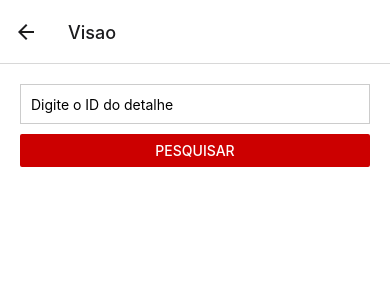
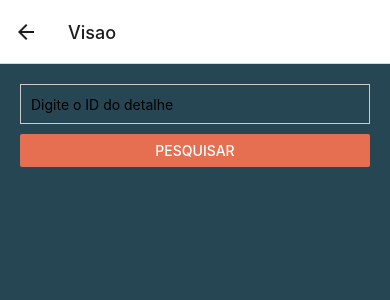
Before and after one commit to Joao-Navarro/App_Alocacoes, a React Native app in the folder alocacaoApp/: screen /Visao in a window 390 px wide. Shown: the top 300 px of the page. Built offline with nearby package versions, Linux system fonts and the light colour scheme.

Commit message:
Crud funcionando

```diff
--- a/alocacaoApp/Screen/Alocacao.jsx
+++ b/alocacaoApp/Screen/Alocacao.jsx
@@ -3,7 +3,7 @@ import React, { useState } from 'react';
 import { View, Button, Text, FlatList, StyleSheet } from 'react-native';
 
 // Define a URL base da API, ajuste conforme necessário
-const API_URL = "http://10.136.42.83:3000/"; // Ajuste para o seu IP
+const API_URL = "http://10.136.37.247:3000"; // Ajuste para o seu IP
 
 // Componente principal da tela SearchScreen
 export default function AlocacaoScreen() {
@@ -31,7 +31,7 @@ export default function AlocacaoScreen() {
     return (
         <View style={styles.container}>
             {/* Botão para buscar todos os professores */}
-            <Button title="Consultar" onPress={fetchAllAlocacao} color={'#CC0000'} />
+            <Button style={styles.button} title="Consultar" onPress={fetchAllAlocacao} color={"#E76F51"}/>
             {/* Exibe a lista de professores, se existir */}
             {alocacao.length > 0 && (
                 <FlatList
@@ -58,13 +58,14 @@ const styles = StyleSheet.create({
     container: {
         flex: 1, // Ocupa todo o espaço disponível
         padding: 20, // Espaçamento interno
-        backgroundColor: "#fff", // Cor de fundo branca
+        backgroundColor: '#264653', // Cor de fundo branca
     },
     alocacao: {
         padding: 10, // Espaçamento interno
         marginTop: 20, // Margem superior
         borderBottomColor: "#ccc", // Cor da borda inferior
         borderBottomWidth: 1, // Largura da borda inferior
+        color: "#ccc"
     },
     error: {
         color: 'red', // Cor do texto do erro
@@ -72,5 +73,8 @@ const styles = StyleSheet.create({
     },
     button: {
 
+        color: "#E76F51",
+        margin: 1
+
     }
 });
--- a/alocacaoApp/Screen/Professores.jsx
+++ b/alocacaoApp/Screen/Professores.jsx
@@ -3,7 +3,7 @@ import React, { useState } from 'react';
 import { View, Button, Text, FlatList, StyleSheet } from 'react-native';
 
 // Define a URL base da API, ajuste conforme necessário
-const API_URL = "http://10.136.37.10:3000/"; // Ajuste para o seu IP
+const API_URL = "http://10.136.37.247:3000"; // Ajuste para o seu IP
 
 // Componente principal da tela SearchScreen
 export default function ProfessoresScreen() {
@@ -31,14 +31,14 @@ export default function ProfessoresScreen() {
     return (
         <View style={styles.container}>
             {/* Botão para buscar todos os professores */}
-            <Button title="Consultar" onPress={fetchAllAlocacoes} color={'#CC0000'} />
+            <Button title="Consultar" onPress={fetchAllAlocacoes} color={"#E76F51"} />
             {/* Exibe a lista de professores, se existir */}
             {alocacoes.length > 0 && (
                 <FlatList
                     data={alocacoes} // Dados da lista de professores
                     keyExtractor={(item) => item.id.toString()} // Função para extrair a chave de cada item
                     renderItem={({ item }) => (
-                        <View style={styles.alocacoes}>
+                        <View style={styles.professores}>
 
                             <Text>nome: {item.nome}</Text>
                             <Text>telefone: {item.telefone}</Text>
@@ -58,13 +58,14 @@ const styles = StyleSheet.create({
     container: {
         flex: 1, // Ocupa todo o espaço disponível
         padding: 20, // Espaçamento interno
-        backgroundColor: "#fff", // Cor de fundo branca
+        backgroundColor: '#264653', // Cor de fundo branca
     },
-    alocacoes: {
+    professores: {
         padding: 10, // Espaçamento interno
         marginTop: 20, // Margem superior
         borderBottomColor: "#ccc", // Cor da borda inferior
         borderBottomWidth: 1, // Largura da borda inferior
+        color: "#ccc"
     },
     error: {
         color: 'red', // Cor do texto do erro
--- a/alocacaoApp/Screen/Sala.jsx
+++ b/alocacaoApp/Screen/Sala.jsx
@@ -3,7 +3,7 @@ import React, { useState } from 'react';
 import { View, Button, Text, FlatList, StyleSheet } from 'react-native';
 
 // Define a URL base da API, ajuste conforme necessário
-const API_URL = "http://10.136.37.10:3000/"; // Ajuste para o seu IP
+const API_URL = "http://10.136.37.247:3000"; // Ajuste para o seu IP
 
 // Componente principal da tela SearchScreen
 export default function SalaScreen() {
@@ -31,14 +31,14 @@ export default function SalaScreen() {
     return (
         <View style={styles.container}>
             {/* Botão para buscar todos os professores */}
-            <Button title="Consultar" onPress={fetchAllSala} color={'#CC0000'} />
+            <Button title="Consultar" onPress={fetchAllSala} color={"#E76F51"} />
             {/* Exibe a lista de professores, se existir */}
-            {alocacoes.length > 0 && (
+            {salas.length > 0 && (
                 <FlatList
                     data={salas} // Dados da lista de professores
                     keyExtractor={(item) => item.id.toString()} // Função para extrair a chave de cada item
                     renderItem={({ item }) => (
-                        <View style={styles.Sala}>
+                        <View style={styles.salas}>
 
                             <Text>Nome sala: {item.nomesala}</Text>
                             <Text>Bloco: {item.bloco}</Text>
@@ -58,13 +58,14 @@ const styles = StyleSheet.create({
     container: {
         flex: 1, // Ocupa todo o espaço disponível
         padding: 20, // Espaçamento interno
-        backgroundColor: "#fff", // Cor de fundo branca
+        backgroundColor: '#264653', // Cor de fundo branca
     },
-    alocacoes: {
+    salas: {
         padding: 10, // Espaçamento interno
         marginTop: 20, // Margem superior
         borderBottomColor: "#ccc", // Cor da borda inferior
         borderBottomWidth: 1, // Largura da borda inferior
+        color: "#ccc"
     },
     error: {
         color: 'red', // Cor do texto do erro
--- a/alocacaoApp/Screen/Visao.jsx
+++ b/alocacaoApp/Screen/Visao.jsx
@@ -3,12 +3,12 @@ import React, { useState } from 'react';
 import { View, TextInput, Button, Text, FlatList, StyleSheet } from 'react-native';
 
 // Define a URL base da API, ajuste conforme necessário
-const API_URL = "http://10.136.37.10:3000/"; // Ajuste para o seu IP
+const API_URL = "http://10.136.37.247:3000"; // Ajuste para o seu IP
 
 // Componente principal da tela SearchScreen
 export default function DetalhesScreen() {
 
-    const [id, setId] = useState('');
+    const [id, setId] = useState([]);
     const [detalhe, setDetalhe] = useState(null);
     const [error, setError] = useState(null); // Estado para erros
 
@@ -21,12 +21,25 @@ export default function DetalhesScreen() {
                 throw new Error(errorResponse); // Lança um erro com a resposta
             }
             const data = await response.json(); // Converte a resposta para JSON
-            setDetalhe(data); // Atualiza o estado com o produto buscado
+            if (Array.isArray(data) && data.length > 0) {
+
+                setDetalhe(data[0])
+
+            }
+
+            else {
+
+                setDetalhe(null)
+                setError("Visão não encontrado")
+
+            }
+
             setError(null); // Reseta o estado de erro
+
         } catch (error) {
             console.error("Erro ao buscar detalhe:", error); // Loga o erro no console
             setError("Detalhe não encontrado"); // Define a mensagem de erro
-            setProduct(null); // Reseta o estado do produto
+            setDetalhe(null); // Reseta o estado do produto
         }
     };
 
@@ -42,14 +55,14 @@ export default function DetalhesScreen() {
             />
             {/* Botão para buscar um produto específico */}
             <Button title="Pesquisar" onPress={PesquisaDetalhe}
-                color={'#CC0000'} />
+                color={"#E76F51"} />
             {/* Exibe a lista de professores, se existir */}
             {detalhe && (
                 <View style={styles.detalhes}>
-                    <Text>Nome Prosfessor: {detalhe.professor}</Text>
-                    <Text>Nome Sala: {detalhe.sala}</Text>
+                    <Text>Nome Prosfessor: {detalhe.Nome_Professor}</Text>
+                    <Text>Nome Sala: {detalhe.nomesala}</Text>
                     <Text>Bloco: {detalhe.bloco}</Text>
-                    <Text>Dia da semana: {detalhe.dia}</Text>
+                    <Text>Dia da semana: {detalhe.dia_semana}</Text>
                     <Text>Período: {detalhe.período}</Text>
                 </View>
             )}
@@ -65,7 +78,7 @@ const styles = StyleSheet.create({
     container: {
         flex: 1, // Ocupa todo o espaço disponível
         padding: 20, // Espaçamento interno
-        backgroundColor: "#fff", // Cor de fundo branca
+        backgroundColor: '#264653', // Cor de fundo branca
     },
     detalhes: {
         padding: 10, // Espaçamento interno
--- a/alocacaoApp/package.json
+++ b/alocacaoApp/package.json
@@ -16,6 +16,7 @@
     "@react-navigation/stack": "^6.3.29",
     "expo": "~51.0.12",
     "expo-status-bar": "~1.12.1",
+    "express": "^4.19.2",
     "react": "18.2.0",
     "react-dom": "18.2.0",
     "react-native": "0.74.2",
```
Also changed, not shown: 1 other file (tests, documents, lock files or other folders).
